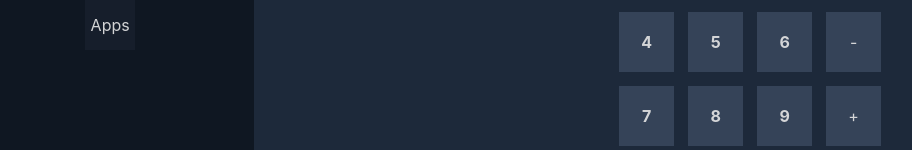
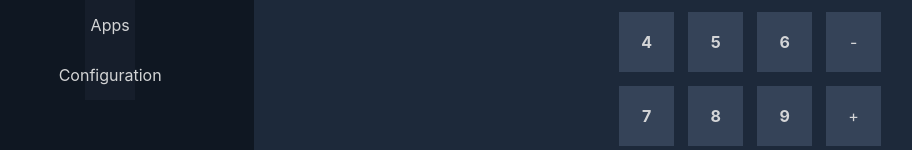
Before and after one commit to MathewLaskowski/calcapp, a React (Create React App) app: page / in a window 1280 px wide. Shown: the part 219-369 px from the top of the page, without its empty margins (34-946 px from the left). Built offline with nearby package versions, Linux system fonts and the light colour scheme.

Commit message:
add menu list items

```diff
--- a/src/components/menu-list/menu-list.tsx
+++ b/src/components/menu-list/menu-list.tsx
@@ -6,6 +6,7 @@ const MenuList = () => (
     <div>
       <Icon>Calculator</Icon>
       <Icon>Apps</Icon>
+      <Icon>Configuration</Icon>
     </div>
   </Layout>
 )
```
